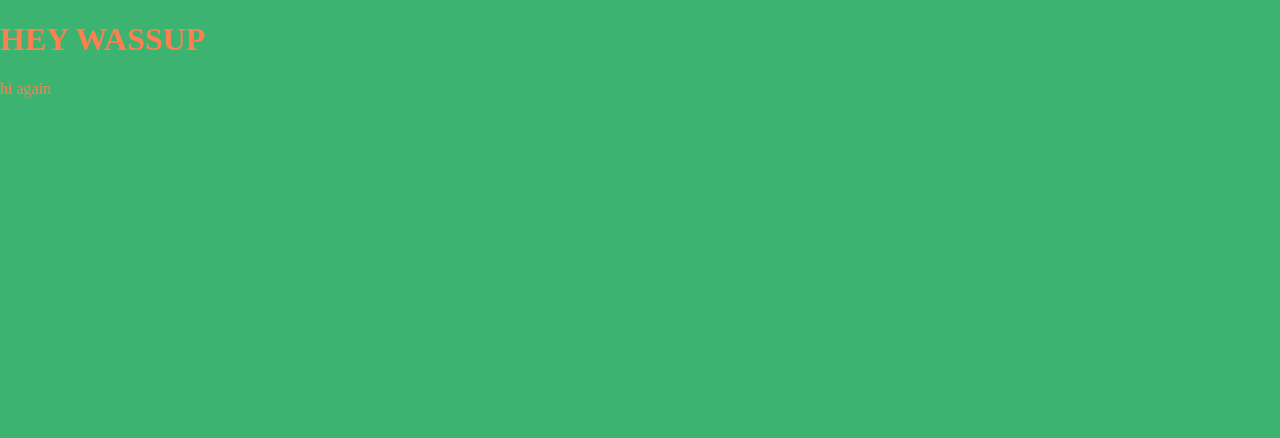
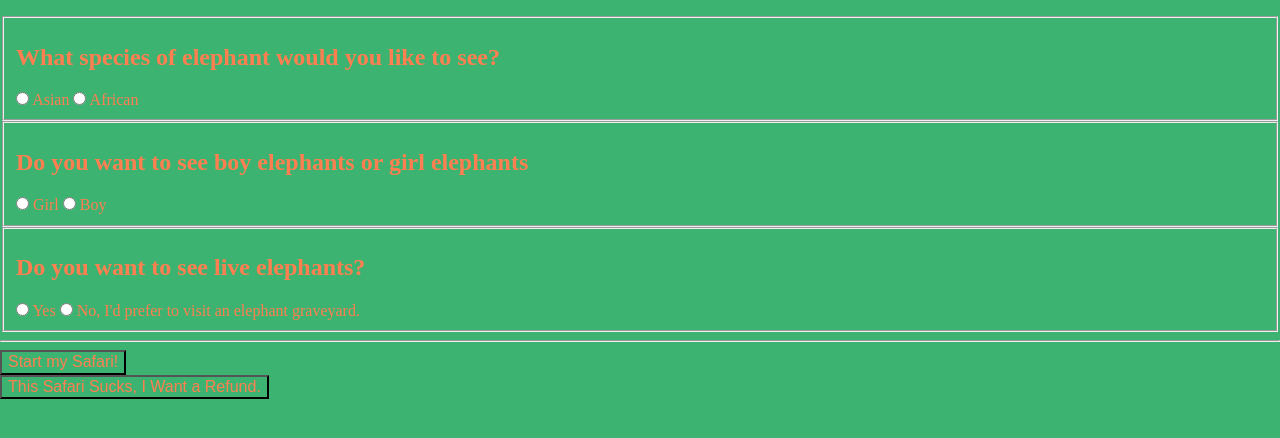
Before and after one commit to mariyaAndSarah/mariyaAndSarahProjectFour, a plain HTML site: page index.html in a window 1280 px wide. Drawn offline with nearby package versions, Linux system fonts and the light colour scheme; files that its build step writes are made by us from their sources; no server answers.

Commit message:
made the form for the quiz

```diff
--- a/index.html
+++ b/index.html
@@ -8,8 +8,63 @@
     <link rel="stylesheet" href="style.css">
 </head>
 <body>
-    <h1>HEY WASSUP</h1>
-    <p>hi again</p>
+    <main id="startQuiz" class="">
+        <section class="">
+            <!-- A short introduction to the quiz for the user -->
+            <p></p>
+            <!-- The questions for the quiz start here -->
+            <div class="" id="">
+                <form action="#" method="#" class="myForm" name="myForm">
+                    <fieldset>
+                        <!-- First question -->
+                        <h2>What species of elephant would you like to see?</h2>
+                        <div class="">
+                            <!-- Option one -->
+                            <input type="radio" name="species" value="asian" id="asian" autocomplete="off" class="species">
+                            <label for="asian">Asian</label>
+                            <!-- Option two -->
+                            <input type="radio" name="species" value="african" id="asian" autocomplete="off" class="species">
+                            <label for="african">African</label>
+                        </div>
+                    </fieldset>
+                    <fieldset>
+                        <!-- Second question -->
+                        <h2>Do you want to see boy elephants or girl elephants</h2>
+                        <div class="">
+                            <!-- Option one -->
+                            <input type="radio" name="sex" value="girl" id="girl" autocomplete="off" class="sex">
+                            <label for="girl">Girl</label>
+                            <!-- Option two -->
+                            <input type="radio" name="sex" value="boy" id="boy" autocomplete="off" class="sex">
+                            <label for="boy">Boy</label>
+                        </div>
+                    </fieldset>
+                    <fieldset>
+                        <!-- Third question -->
+                        <h2>Do you want to see live elephants?</h2>
+                        <div class="cuteButton">
+                            <!-- Option one -->
+                            <input type="radio" name="death" value="live" id="live" autocomplete="off" class="death">
+                            <label for="live">Yes</label>
+                            <!-- Option two -->
+                            <input type="radio" name="death" value="dead" id="dead" autocomplete="off" class="death">
+                            <label for="dead">No, I'd prefer to visit an elephant graveyard. </label>
+                        </div>
+                    </fieldset>
+                    <!-- A horizontal line contained by a wrapper to seperate the quiz questions from the submit and reset buttons -->
+                    <div class="wrapper">
+                        <hr>
+                    </div>
+                    <!-- The submit and reset buttons start here -->
+                    <div class="buttons wrapper">
+                        <div>
+                            <input class="submit" type="submit" value="Start my Safari!" id="submit" />
+                        </div>
+                        <div>
+                            <input class="reset" type="reset" value="This Safari Sucks, I Want a Refund.">
+                        </div>
+                    </div>
+                </form>
 <script src="https://cdnjs.cloudflare.com/ajax/libs/jquery/2.1.4/jquery.js"></script>
 <script src="scripts.js"></script>
 </body>
```
